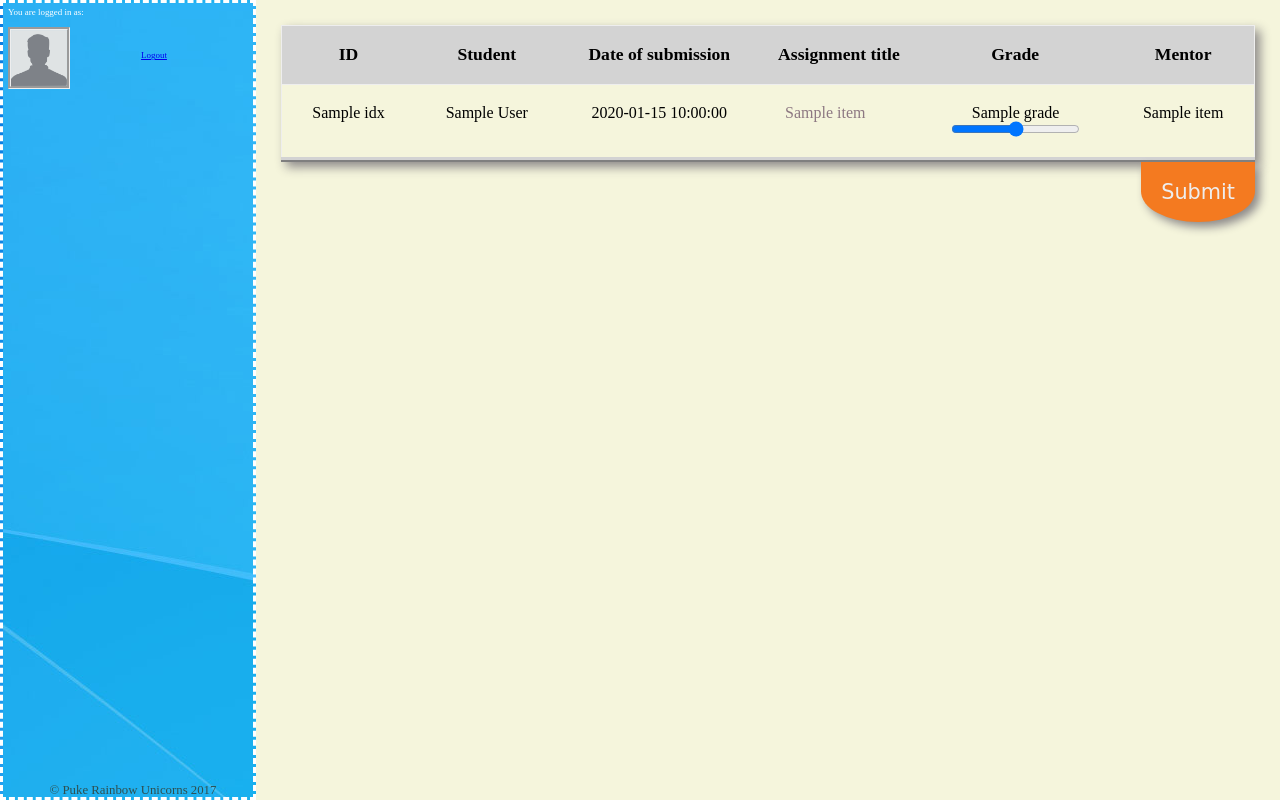
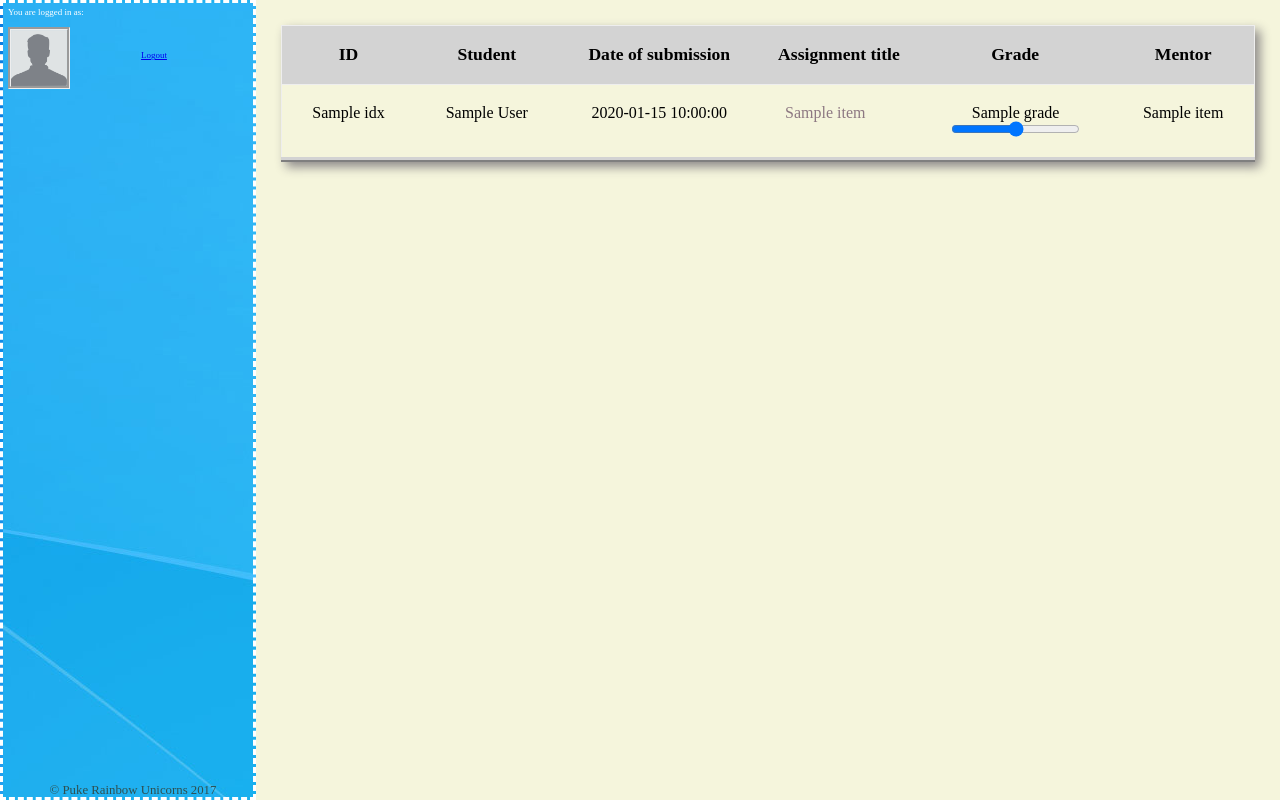
Before and after one commit to patiem/ccms-for-school-python-flask-SQLAlchemy, a Flask app: template templates/grade_submission.html in a window 1280 px wide. Run offline with Flask 2, Linux system fonts and the light colour scheme; the template is opened without the code that fills it: most values are stand-ins (such as "Sample title", 1, 10 or a date in 2020); some web fonts are replaced.

Commit message:
Remove submit button from grade_submission

```diff
--- a/models/submission.py
+++ b/models/submission.py
@@ -2,6 +2,7 @@ from models.common import *
 from models import sql
 from models.team import Team
 from models.student import Student
+from models.test import Test
 
 
 class Submission:
--- a/templates/grade_submission.html
+++ b/templates/grade_submission.html
@@ -46,7 +46,7 @@
             {% endfor %}
 
         </table>
-        <a href=""><div class="fixed_table_button orange_shadow"> Submit </div></a>
+
     </form>
     <script src="{{url_for('static', filename = 'js/main.js')}}"></script>
 {% endblock %}
```
